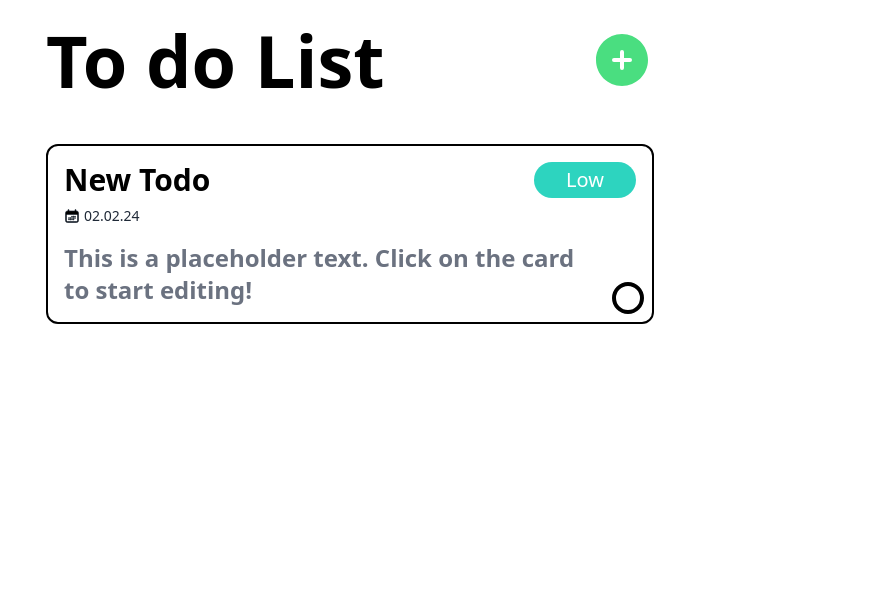
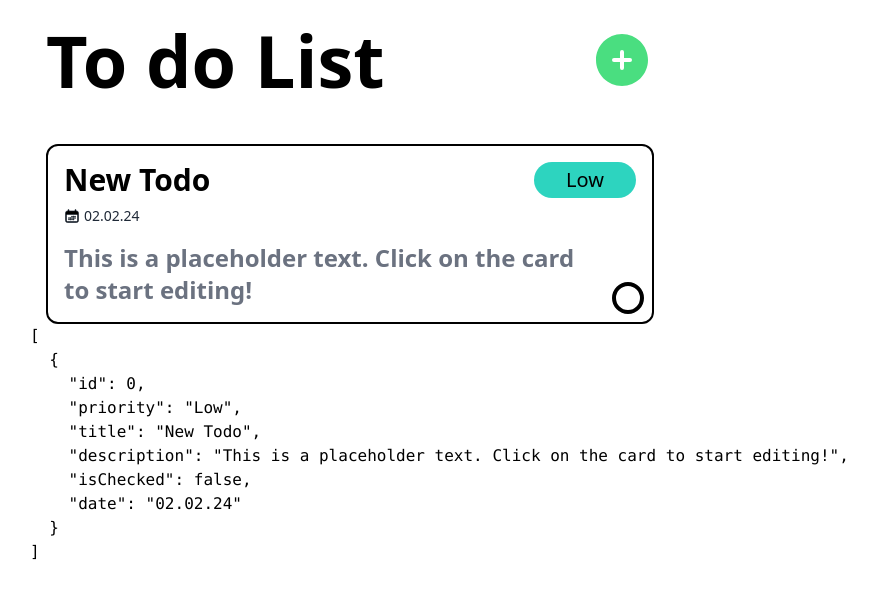
Before and after one commit to UltraMKF12/Internship-TodoApp, a Vue app: page / in a window 1280 px wide. Both pictures are taken after a click on the icon 912 px from the left and 60 px from the top of the page. Shown: the top 598 px of the page, without its empty margins (290-1167 px from the left). Built offline with nearby package versions, Linux system fonts and the light colour scheme.

Commit message:
ITL 18 Subtask 5  : priority change todo

```diff
--- a/src/App.vue
+++ b/src/App.vue
@@ -9,6 +9,7 @@
         v-model="todoList[index]"
       />
     </div>
+    <pre>{{ todoList }}</pre>
   </main>
 </template>
 
--- a/src/components/BaseButton.vue
+++ b/src/components/BaseButton.vue
@@ -2,7 +2,7 @@
   <button
     :disabled="disabled"
     :class="[textColor, backgroundColor]"
-    class="rounded-xl px-6 py-2 hover:opacity-85 active:opacity-60"
+    class="rounded-xl px-8 py-3 hover:opacity-85 active:opacity-60"
     @click="emit('click')"
   >
     {{ buttonText }}
--- a/src/components/TodoListItem.vue
+++ b/src/components/TodoListItem.vue
@@ -5,12 +5,31 @@
       @click="enterEditMode"
     >
       <div class="flex items-start justify-between">
-        <span class="break-all text-3xl font-bold">{{ item.title }}</span>
         <span
-          class="select-none rounded-full px-8 py-1 text-xl text-white"
-          :class="backgroundColor"
-          >{{ item.priority }}</span
+          ref="titleHTML"
+          class="break-all text-3xl font-bold"
+          :contenteditable="isEditMode"
+          >{{ item.title }}</span
         >
+        <div
+          v-if="!isPriorityChange"
+          class="relative select-none rounded-full py-1 text-center text-xl"
+          :class="[backgroundColor, priorityBoxSize]"
+          @click="openPriorityChange"
+        >
+          <span>{{ item.priority }}</span>
+          <span
+            v-if="isEditMode"
+            class="text-xl text-white"
+          >
+            <span class="absolute right-1 translate-y-[-0.55rem] select-none text-2xl">⌄</span>
+          </span>
+        </div>
+        <TodoPriorityDropdown
+          v-else
+          v-model="item"
+          @changed-priority="closePriorityChange"
+        />
       </div>
       <TodoCalendar
         :date="item.date"
@@ -18,15 +37,17 @@
       />
       <div class="flex max-w-[90%] items-end justify-between gap-6">
         <span
+          ref="descriptionHTML"
           class="break-words text-2xl font-bold"
           :class="[textColor]"
+          :contenteditable="isEditMode"
           >{{ item.description }}</span
         >
       </div>
     </div>
     <div
       v-if="isEditMode"
-      class="flex items-end gap-2 pb-4 pl-4"
+      class="flex items-end gap-2 pb-4 pl-4 pt-4"
     >
       <BaseButton
         :disabled="false"
@@ -57,9 +78,11 @@ import { Todo } from '@/types/Todo'
 import TodoCheckbox from '@/components/TodoCheckbox.vue'
 import BaseButton from '@/components/BaseButton.vue'
 import TodoCalendar from '@/components/TodoCalendar.vue'
+import TodoPriorityDropdown from '@/components/TodoPriorityDropdown.vue'
 
 const item = defineModel<Todo>({ required: true })
 const isEditMode = ref(false)
+const isPriorityChange = ref(false)
 
 const backgroundColorMap = {
   High: 'bg-red-500',
@@ -67,12 +90,21 @@ const backgroundColorMap = {
   Low: 'bg-teal-400'
 }
 
+const titleHTML = ref<HTMLSpanElement | null>()
+const descriptionHTML = ref<HTMLSpanElement | null>()
 const backgroundColor = computed(() => backgroundColorMap[item.value.priority])
 const textColor = computed(() => {
   if (isEditMode.value) {
     return 'text-black'
   } else {
     return 'text-gray-500'
+  }
+})
+const priorityBoxSize = computed(() => {
+  if (isEditMode.value) {
+    return 'w-36'
+  } else {
+    return 'px-8'
   }
 })
 
@@ -82,5 +114,26 @@ function enterEditMode() {
 
 function leaveEditMode() {
   isEditMode.value = false
+  isPriorityChange.value = false
+  item.value.title = titleHTML.value?.textContent
+  item.value.description = descriptionHTML.value?.textContent
+
+  // If the user deletes all text reset them to a default
+  if (item.value.title === '') {
+    item.value.title = 'Title'
+  }
+  if (item.value.description === '') {
+    item.value.description = 'Description'
+  }
+}
+
+function openPriorityChange() {
+  if (isEditMode.value) {
+    isPriorityChange.value = true
+  }
+}
+
+function closePriorityChange() {
+  isPriorityChange.value = false
 }
 </script>
--- /dev/null
+++ b/src/components/TodoPriorityDropdown.vue
@@ -0,0 +1,44 @@
+<template>
+  <div
+    class="relative w-36 select-none rounded-full border-2 border-black bg-white py-[0.1rem] text-center"
+  >
+    <span class="text-xl text-black">
+      {{ item.priority }}
+      <span class="absolute right-1 translate-y-[-0.55rem] select-none text-2xl">⌄</span>
+    </span>
+    <div
+      class="absolute box-border w-32 translate-y-4 select-none rounded-xl border-2 border-black bg-white text-center"
+    >
+      <div class="flex flex-col text-xl">
+        <span
+          class="rounded-t-lg hover:bg-gray-200"
+          @click="changePriority('Low')"
+          >Low</span
+        >
+        <span
+          class="hover:bg-gray-200"
+          @click="changePriority('Medium')"
+          >Medium</span
+        >
+        <span
+          class="rounded-b-lg hover:bg-gray-200"
+          @click="changePriority('High')"
+          >High</span
+        >
+      </div>
+    </div>
+  </div>
+</template>
+
+<script setup lang="ts">
+import { Todo, Priority } from '@/types/Todo'
+
+const emit = defineEmits(['changedPriority'])
+
+const item = defineModel<Todo>({ required: true })
+
+function changePriority(newPriority: Priority) {
+  item.value.priority = newPriority
+  emit('changedPriority')
+}
+</script>
```
